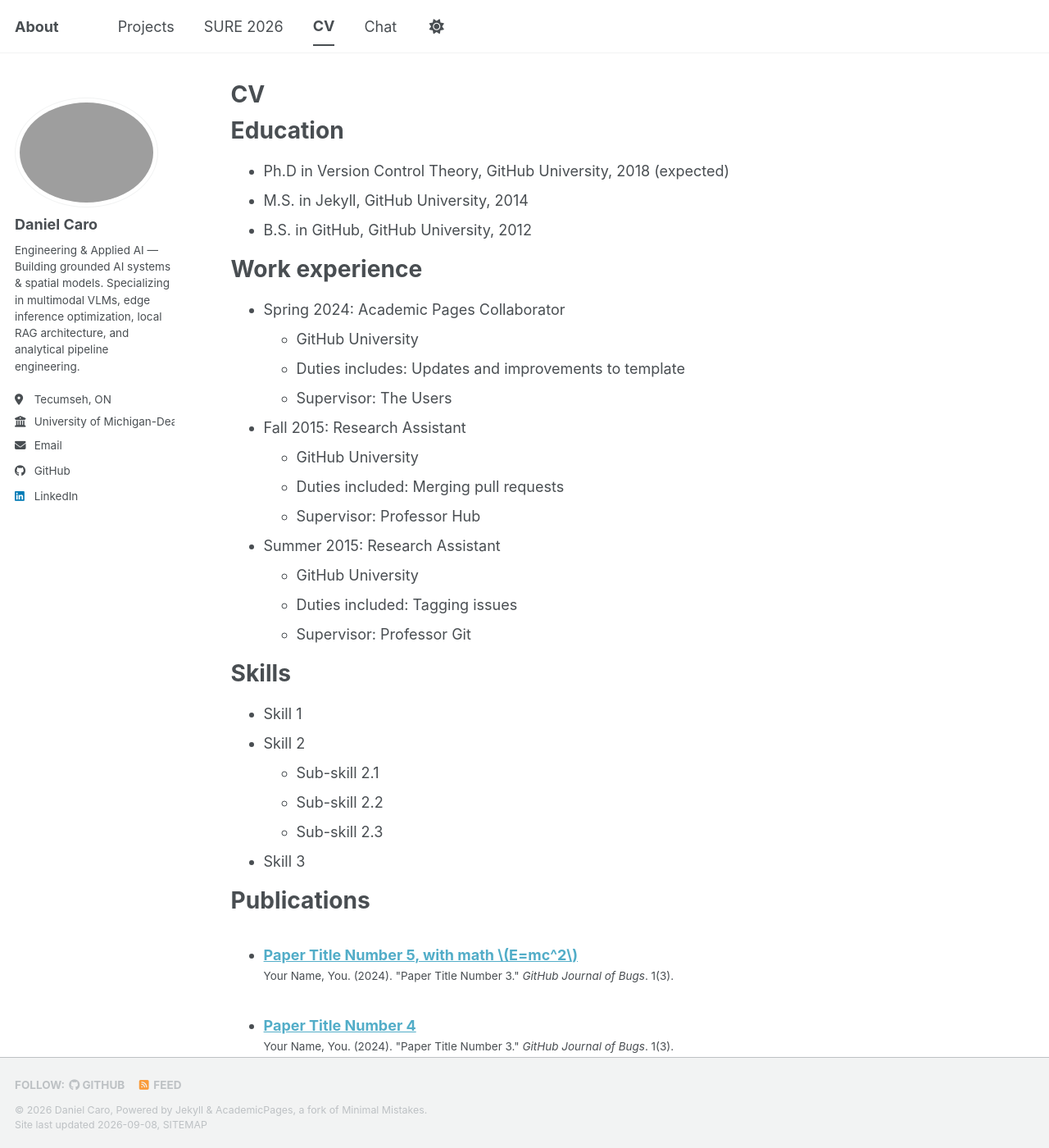
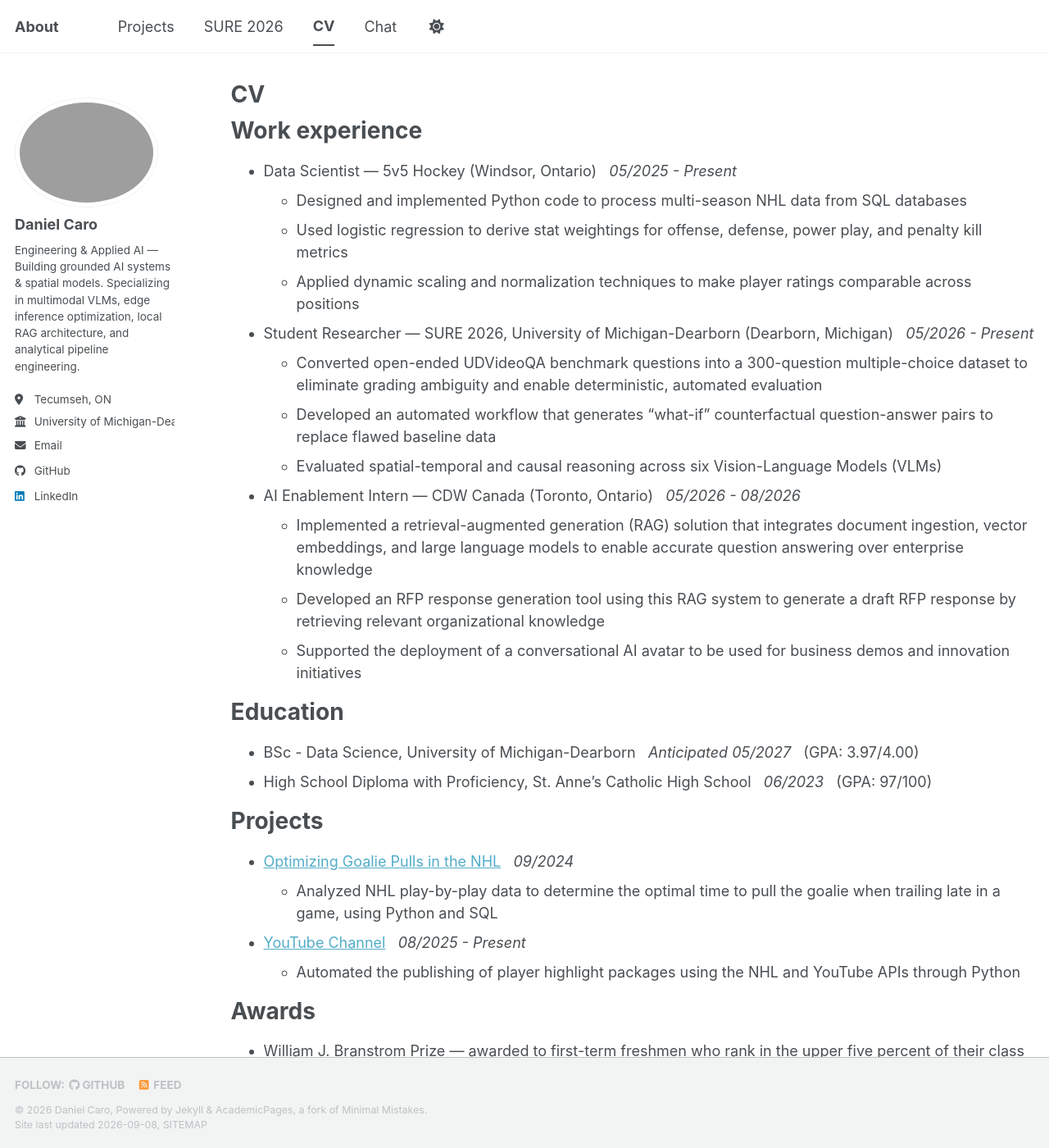
Before and after one commit to danielcaro05/danielcaro05.github.io, a Jekyll site: the page built from _pages/cv.md, in a window 1280 px wide and 1400 px high. Shown: the whole window at 82% size. Built offline with Jekyll 4.4.1, drawn with Linux system fonts in a browser that asks for light colours; a style sheet for code colours, icons or effects is not loaded; some of the changed text lies outside the part shown.

Commit message:
Update contact info and CV; remove publications/talks/teaching collections

```diff
--- a/_config.yml
+++ b/_config.yml
@@ -29,7 +29,7 @@
   location         : "Tecumseh, ON"
   employer         : "University of Michigan-Dearborn"
   uri              :
-  email            : "daniel.caro@umich.edu"
+  email            : "daniel2005caro@gmail.com"
 
   # Academic websites
   academia         :
@@ -65,7 +65,7 @@
   keybase          :
   instagram        :
   lastfm           :
-  linkedin         : "danielcaro05"
+  linkedin         : "carodaniel"
   mastodon         :
   medium           :
   pinterest        :
@@ -220,16 +220,7 @@
 
 # These settings control the types of collections used by the template
 collections:
-  teaching:
-    output: true
-    permalink: /:collection/:path/
-  publications:
-    output: true
-    permalink: /:collection/:path/
   portfolio:
-    output: true
-    permalink: /:collection/:path/
-  talks:
     output: true
     permalink: /:collection/:path/
 
@@ -254,24 +245,6 @@
     values:
       layout: single
       author_profile: true
-  # _teaching
-  - scope:
-      path: ""
-      type: teaching
-    values:
-      layout: single
-      author_profile: true
-      share: true
-      comments: true
-  # _publications
-  - scope:
-      path: ""
-      type: publications
-    values:
-      layout: single
-      author_profile: true
-      share: true
-      comments: true
   # _portfolio
   - scope:
       path: ""
@@ -281,14 +254,6 @@
       author_profile: true
       share: true
       comment: true
-  # _talks
-  - scope:
-      path: ""
-      type: talks
-    values:
-      layout: talk
-      author_profile: true
-      share: true
 
 
 # Sass/SCSS
--- a/_pages/cv.md
+++ b/_pages/cv.md
@@ -9,56 +9,50 @@
 
 {% include base_path %}
 
+Work experience
+======
+* Data Scientist — 5v5 Hockey (Windsor, Ontario) &nbsp; *05/2025 - Present*
+  * Designed and implemented Python code to process multi-season NHL data from SQL databases
+  * Used logistic regression to derive stat weightings for offense, defense, power play, and penalty kill metrics
+  * Applied dynamic scaling and normalization techniques to make player ratings comparable across positions
+
+* Student Researcher — SURE 2026, University of Michigan-Dearborn (Dearborn, Michigan) &nbsp; *05/2026 - Present*
+  * Converted open-ended UDVideoQA benchmark questions into a 300-question multiple-choice dataset to eliminate grading ambiguity and enable deterministic, automated evaluation
+  * Developed an automated workflow that generates "what-if" counterfactual question-answer pairs to replace flawed baseline data
+  * Evaluated spatial-temporal and causal reasoning across six Vision-Language Models (VLMs)
+
+* AI Enablement Intern — CDW Canada (Toronto, Ontario) &nbsp; *05/2026 - 08/2026*
+  * Implemented a retrieval-augmented generation (RAG) solution that integrates document ingestion, vector embeddings, and large language models to enable accurate question answering over enterprise knowledge
+  * Developed an RFP response generation tool using this RAG system to generate a draft RFP response by retrieving relevant organizational knowledge
+  * Supported the deployment of a conversational AI avatar to be used for business demos and innovation initiatives
+
 Education
 ======
-* Ph.D in Version Control Theory, GitHub University, 2018 (expected)
-* M.S. in Jekyll, GitHub University, 2014
-* B.S. in GitHub, GitHub University, 2012
+* BSc - Data Science, University of Michigan-Dearborn &nbsp; *Anticipated 05/2027* &nbsp; (GPA: 3.97/4.00)
+* High School Diploma with Proficiency, St. Anne's Catholic High School &nbsp; *06/2023* &nbsp; (GPA: 97/100)
 
-Work experience
+Projects
 ======
-* Spring 2024: Academic Pages Collaborator
-  * GitHub University
-  * Duties includes: Updates and improvements to template
-  * Supervisor: The Users
+* [Optimizing Goalie Pulls in the NHL](https://carodaniel.medium.com/optimizing-goalie-pulls-in-the-nhl-83de0258eff4) &nbsp; *09/2024*
+  * Analyzed NHL play-by-play data to determine the optimal time to pull the goalie when trailing late in a game, using Python and SQL
 
-* Fall 2015: Research Assistant
-  * GitHub University
-  * Duties included: Merging pull requests
-  * Supervisor: Professor Hub
+* [YouTube Channel](https://www.youtube.com/@NHL_highlights-e1y) &nbsp; *08/2025 - Present*
+  * Automated the publishing of player highlight packages using the NHL and YouTube APIs through Python
 
-* Summer 2015: Research Assistant
-  * GitHub University
-  * Duties included: Tagging issues
-  * Supervisor: Professor Git
+Awards
+======
+* William J. Branstrom Prize — awarded to first-term freshmen who rank in the upper five percent of their class
+* James B. Angell Scholar — awarded to students who earn straight A's for two or more consecutive terms
+* Awarded the maximum value under the International Undergraduate Student Scholarship
+* Recipient of the Bryce Mamo Award for outstanding leadership in hockey, 2019
+* Completed Grade 8 in Piano with Conservatory Canada
 
 Skills
 ======
-* Skill 1
-* Skill 2
-  * Sub-skill 2.1
-  * Sub-skill 2.2
-  * Sub-skill 2.3
-* Skill 3
-
-Publications
-======
-  <ul>{% for post in site.publications reversed %}
-    {% include archive-single-cv.html %}
-  {% endfor %}</ul>
-
-Talks
-======
-  <ul>{% for post in site.talks reversed %}
-    {% include archive-single-talk-cv.html  %}
-  {% endfor %}</ul>
-
-Teaching
-======
-  <ul>{% for post in site.teaching reversed %}
-    {% include archive-single-cv.html %}
-  {% endfor %}</ul>
-
-Service and leadership
-======
-* Currently signed in to 43 different slack teams
+* Excel
+* Python
+* SQL
+* R
+* HTML
+* Docker
+* Raspberry Pi
--- a/_pages/publications.html
+++ /dev/null
@@ -1,33 +0,0 @@
----
-layout: archive
-title: "Publications"
-permalink: /publications/
-author_profile: true
----
-
-{% if site.author.googlescholar %}
-  <div class="wordwrap">You can also find my articles on <a href="{{site.author.googlescholar}}">my Google Scholar profile</a>.</div>
-{% endif %}
-
-{% include base_path %}
-
-<!-- New style rendering if publication categories are defined -->
-{% if site.publication_category %}
-  {% for category in site.publication_category  %}
-    {% assign title_shown = false %}
-    {% for post in site.publications reversed %}
-      {% if post.category != category[0] %}
-        {% continue %}
-      {% endif %}
-      {% unless title_shown %}
-        <h2>{{ category[1].title }}</h2><hr />
-        {% assign title_shown = true %}
-      {% endunless %}
-      {% include archive-single.html %}
-    {% endfor %}
-  {% endfor %}
-{% else %}
-  {% for post in site.publications reversed %}
-    {% include archive-single.html %}
-  {% endfor %}
-{% endif %}
--- a/_publications/2009-10-01-paper-title-number-1.md
+++ /dev/null
@@ -1,14 +0,0 @@
----
-title: "Paper Title Number 1"
-collection: publications
-category: manuscripts
-permalink: /publication/2009-10-01-paper-title-number-1
-excerpt: 'This paper is about the number 1. The number 2 is left for future work.'
-date: 2009-10-01
-venue: 'Journal 1'
-slidesurl: 'https://academicpages.github.io/files/slides1.pdf'
-paperurl: 'https://academicpages.github.io/files/paper1.pdf'
-bibtexurl: 'https://academicpages.github.io/files/bibtex1.bib'
-citation: 'Your Name, You. (2009). &quot;Paper Title Number 1.&quot; <i>Journal 1</i>. 1(1).'
----
-The contents above will be part of a list of publications, if the user clicks the link for the publication than the contents of section will be rendered as a full page, allowing you to provide more information about the paper for the reader. When publications are displayed as a single page, the contents of the above "citation" field will automatically be included below this section in a smaller font.
--- a/_publications/2010-10-01-paper-title-number-2.md
+++ /dev/null
@@ -1,14 +0,0 @@
----
-title: "Paper Title Number 2"
-collection: publications
-category: manuscripts
-permalink: /publication/2010-10-01-paper-title-number-2
-excerpt: 'This paper is about the number 2. The number 3 is left for future work.'
-date: 2010-10-01
-venue: 'Journal 1'
-slidesurl: 'https://academicpages.github.io/files/slides2.pdf'
-paperurl: 'https://academicpages.github.io/files/paper2.pdf'
-citation: 'Your Name, You. (2010). &quot;Paper Title Number 2.&quot; <i>Journal 1</i>. 1(2).'
----
-
-The contents above will be part of a list of publications, if the user clicks the link for the publication than the contents of section will be rendered as a full page, allowing you to provide more information about the paper for the reader. When publications are displayed as a single page, the contents of the above "citation" field will automatically be included below this section in a smaller font.
--- a/_publications/2015-10-01-paper-title-number-3.md
+++ /dev/null
@@ -1,14 +0,0 @@
----
-title: "Paper Title Number 3"
-collection: publications
-category: manuscripts
-permalink: /publication/2015-10-01-paper-title-number-3
-excerpt: 'This paper is about the number 3. The number 4 is left for future work.'
-date: 2015-10-01
-venue: 'Journal 1'
-slidesurl: 'https://academicpages.github.io/files/slides3.pdf'
-paperurl: 'https://academicpages.github.io/files/paper3.pdf'
-citation: 'Your Name, You. (2015). &quot;Paper Title Number 3.&quot; <i>Journal 1</i>. 1(3).'
----
-
-The contents above will be part of a list of publications, if the user clicks the link for the publication than the contents of section will be rendered as a full page, allowing you to provide more information about the paper for the reader. When publications are displayed as a single page, the contents of the above "citation" field will automatically be included below this section in a smaller font.
--- a/_publications/2025-06-08-paper-title-number-5.md
+++ /dev/null
@@ -1,13 +0,0 @@
----
-title: "Paper Title Number 5, with math $$E=mc^2$$"
-collection: publications
-category: conferences
-permalink: /publication/2024-02-17-paper-title-number-4
-excerpt: 'This paper is about a famous math equation, $$E=mc^2$$'
-date: 2024-02-17
-venue: 'GitHub Journal of Bugs'
-paperurl: 'https://academicpages.github.io/files/paper3.pdf'
-citation: 'Your Name, You. (2024). &quot;Paper Title Number 3.&quot; <i>GitHub Journal of Bugs</i>. 1(3).'
----
-
-Using [MathJax](https://www.mathjax.org/) in the description is supported - $$E=mc^2$$ - however, the use must be mindful that the default delimiters are `$$...$$` and `\\[...\\]` which differs from the `$...$` that is typically expected.
```
Also changed, not shown: _pages/talkmap.html (deleted, +0 -9 lines), _pages/talks.html (deleted, +0 -16 lines), _pages/teaching.html (deleted, +0 -12 lines), _publications/2024-02-17-paper-title-number-4.md (deleted, +0 -13 lines), _talks/2012-03-01-talk-1.md (deleted, +0 -11 lines), _talks/2013-03-01-tutorial-1.md (deleted, +0 -13 lines), _talks/2014-02-01-talk-2.md (deleted, +0 -13 lines), _talks/2014-03-01-talk-3.md (deleted, +0 -11 lines), _teaching/2014-spring-teaching-1.md (deleted, +0 -20 lines), _teaching/2015-spring-teaching-2.md (deleted, +0 -20 lines).
